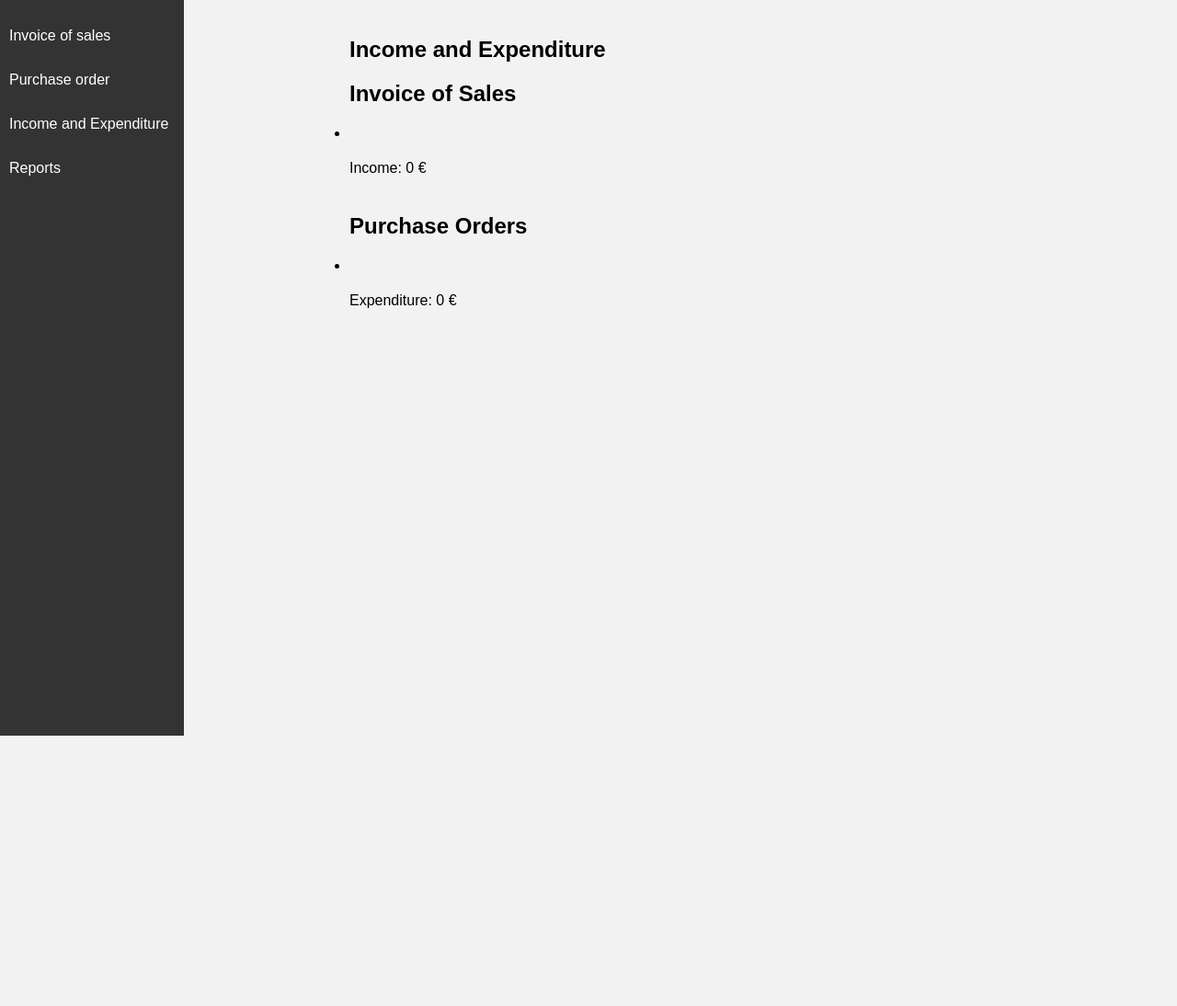
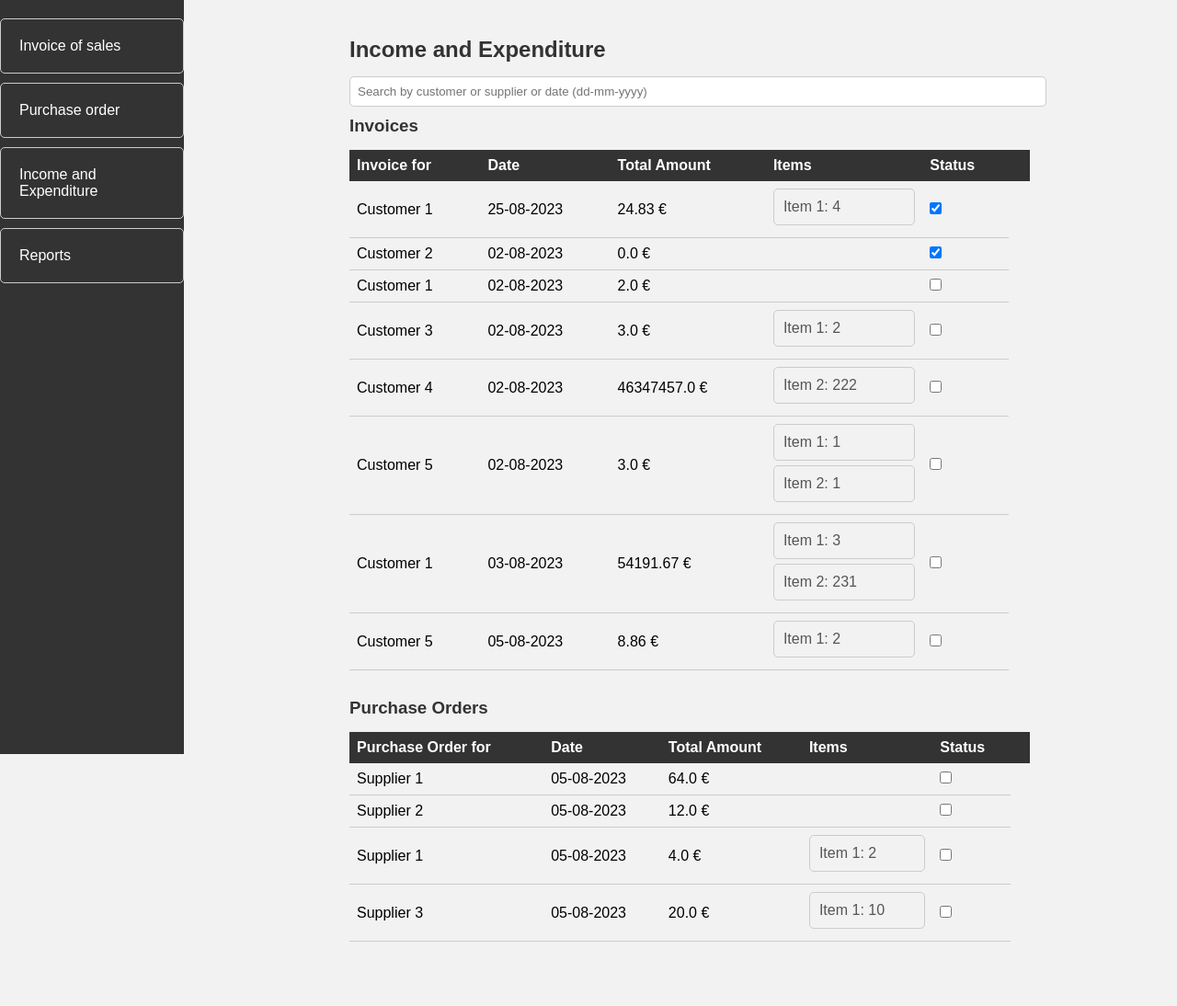
Before and after one commit to WeronikaSieniawska/minishop, a Django app: page /income-and-expenditure/ in a window 1280 px wide. Shown: the whole page at 92% size. Before the commit the page ends 800 px from the top, so only its background shows below. Run offline with Django 4.2, Linux system fonts and the light colour scheme; data comes from the database, SQL or seed files in the repository.

Commit message:
3/4 dziala

```diff
--- a/polls/admin.py
+++ b/polls/admin.py
@@ -1,5 +1,5 @@
 from django.contrib import admin
-from .models import Inventory, Suppliers, Customers, Invoice, PurchaseOrder, CustomerItems
+from .models import Inventory, Suppliers, Customers, Invoice, PurchaseOrder, CustomerItems, SupplierItems
 
 # Rejestracja modeli w panelu administracyjnym
 
@@ -27,6 +27,10 @@ class PurchaseOrderAdmin(admin.ModelAdmin):
 class CustomerItemsAdmin(admin.ModelAdmin):
     list_display = ('cItem', 'amount')
 
+@admin.register(SupplierItems)
+class SupplierItemsAdmin(admin.ModelAdmin):
+    list_display = ('sItem', 'amount')
+
 # Dodatkowe dostosowanie panelu administracyjnego
 
 admin.site.site_header = "Minishop Admin"
--- a/polls/models.py
+++ b/polls/models.py
@@ -55,7 +55,7 @@ class PurchaseOrder(models.Model):
 
 class SupplierItems(models.Model):
     purchase = models.ForeignKey(PurchaseOrder, on_delete=models.CASCADE)
-    cItem = models.ForeignKey(Inventory, on_delete=models.CASCADE)
+    sItem = models.ForeignKey(Inventory, on_delete=models.CASCADE)
     amount = models.IntegerField(default=0, null=True, blank=True, validators=[MinValueValidator(0)])
 
     def __str__(self):
--- a/polls/static/polls/css/style.css
+++ b/polls/static/polls/css/style.css
@@ -1,6 +1,6 @@
 /* style.css */
 
-/* Resetowanie styli dla całej strony */
+/* Reset styles for the entire page */
 body, h1, h2, h3, h4, h5, h6, p, ul, ol, li, form, input, button, table, th, td {
   margin: 0;
   padding: 0;
@@ -8,19 +8,19 @@ body, h1, h2, h3, h4, h5, h6, p, ul, ol, li, form, input, button, table, th, td
   font-family: Arial, sans-serif;
 }
 
-/* Ustawienie tła dla całej strony */
+/* Set background color for the entire page */
 body {
   background-color: #f2f2f2;
 }
 
-/* Styl dla głównego kontenera */
+/* Style for the main container */
 .content {
   padding: 20px;
   max-width: 1000px;
   margin: 0 auto;
 }
 
-/* Styl dla bocznego paska nawigacji */
+/* Style for the sidebar navigation */
 .sidebar {
   background-color: #333;
   color: #fff;
@@ -51,8 +51,8 @@ body {
   background-color: #555;
 }
 
-/* Styl dla zawartości */
-.tab-content {
+/* Style for the tab content area */
+.content .tab_content {
   margin-left: 220px;
   padding: 20px;
 }
@@ -76,6 +76,8 @@ input[type="number"] {
   width: 100%;
   padding: 8px;
   margin-bottom: 10px;
+  border: 1px solid #ccc;
+  border-radius: 5px;
 }
 
 table {
@@ -83,8 +85,7 @@ table {
   border-collapse: collapse;
 }
 
-th,
-td {
+th, td {
   padding: 8px;
   text-align: left;
 }
@@ -103,6 +104,7 @@ button {
   background-color: #333;
   color: #fff;
   border: none;
+  border-radius: 5px;
   cursor: pointer;
 }
 
@@ -114,3 +116,132 @@ button:hover {
   color: red;
   font-size: 14px;
 }
+
+/* Additional styles for better visuals */
+
+/* Style for the main heading */
+h1 {
+  text-align: center;
+  margin-bottom: 30px;
+  padding: 20px 0;
+  background-color: #333;
+  color: #fff;
+}
+
+/* Style for the section headings */
+h2, h3 {
+  margin-bottom: 15px;
+  color: #333;
+}
+
+/* Style for the list items */
+ul {
+  list-style-type: none;
+}
+
+ul li {
+  padding: 10px;
+  border: 1px solid #ccc;
+  border-radius: 5px;
+  margin-bottom: 10px;
+}
+
+/* Style for the link buttons */
+a.button {
+  display: inline-block;
+  padding: 10px 20px;
+  background-color: #333;
+  color: #fff;
+  text-decoration: none;
+  border-radius: 5px;
+}
+
+a.button:hover {
+  background-color: #555;
+}
+
+/* Style for the container holding invoices and purchase orders */
+.invoice-container, .purchase-container {
+  margin-bottom: 30px;
+}
+
+/* Style for invoice and purchase order details */
+.invoice-details, .purchase-details {
+  border: 1px solid #ccc;
+  border-radius: 5px;
+  padding: 15px;
+  background-color: #fff;
+}
+
+/* Style for item list in invoices and purchase orders */
+.item-list {
+  margin-top: 10px;
+}
+
+.item-list li {
+  margin-bottom: 5px;
+  color: #555;
+}
+
+/* Style for the grand total */
+.grand-total {
+  margin-top: 10px;
+  font-weight: bold;
+  color: #333;
+}
+
+/* Style for the tables */
+.invoice-table, .purchase-order-table {
+  width: 100%;
+  border-collapse: collapse;
+  margin-bottom: 30px;
+}
+
+.invoice-table th, .purchase-order-table th {
+  background-color: #333;
+  color: #fff;
+  padding: 8px;
+  text-align: left;
+}
+
+.invoice-table td, .purchase-order-table td {
+  padding: 8px;
+  text-align: left;
+  border-bottom: 1px solid #ccc;
+}
+
+/* Style for the item list in the tables */
+.invoice-table ul, .purchase-order-table ul {
+  list-style-type: none;
+  margin: 0;
+  padding: 0;
+}
+
+.invoice-table li, .purchase-order-table li {
+  margin-bottom: 5px;
+  color: #555;
+}
+
+/* Style for the grand total in the tables */
+.invoice-table .total-amount, .purchase-order-table .total-amount {
+  font-weight: bold;
+  color: #333;
+}
+
+/* Style for the footer */
+footer {
+  text-align: center;
+  margin-top: 50px;
+  padding: 20px 0;
+  background-color: #333;
+  color: #fff;
+}
+
+/* Style for the search field */
+#searchField {
+  width: 100%;
+  padding: 8px;
+  margin-bottom: 10px;
+  border: 1px solid #ccc;
+  border-radius: 5px;
+}
--- /dev/null
+++ b/polls/static/polls/js/script3.js
@@ -0,0 +1,117 @@
+document.addEventListener("DOMContentLoaded", function () {
+    const invoiceTable = document.getElementById("invoiceTable");
+    const purchaseOrderTable = document.getElementById("purchaseOrderTable");
+    const searchField = document.getElementById("searchField");
+
+    // Sort the tables based on the column header clicked
+    const sortTable = (table, column) => {
+        const rows = Array.from(table.querySelectorAll("tbody tr"));
+
+        rows.sort((a, b) => {
+            const cellA = a.querySelector(`td:nth-child(${column})`).innerText;
+            const cellB = b.querySelector(`td:nth-child(${column})`).innerText;
+            return cellA.localeCompare(cellB, "en", { numeric: true });
+        });
+
+        rows.forEach((row) => table.querySelector("tbody").appendChild(row));
+    };
+
+    // Attach click event listener to each column header in the tables
+    document.querySelectorAll(".invoice-table th, .purchase-order-table th").forEach((th, index) => {
+        th.addEventListener("click", () => {
+            const table = th.closest("table");
+            sortTable(table, index + 1);
+        });
+    });
+
+    // Filter the tables based on the search input
+    searchField.addEventListener("input", () => {
+        const searchValue = searchField.value.toLowerCase();
+        const invoiceRows = Array.from(invoiceTable.querySelectorAll("tbody tr"));
+        const purchaseOrderRows = Array.from(purchaseOrderTable.querySelectorAll("tbody tr"));
+
+        invoiceRows.forEach((row) => {
+            const customer = row.querySelector("td:first-child").innerText.toLowerCase();
+            const date = row.querySelector("td:nth-child(2)").innerText.toLowerCase();
+            row.style.display = (customer.includes(searchValue) || date.includes(searchValue)) ? "" : "none";
+        });
+
+        purchaseOrderRows.forEach((row) => {
+            const supplier = row.querySelector("td:first-child").innerText.toLowerCase();
+            const date = row.querySelector("td:nth-child(2)").innerText.toLowerCase();
+            row.style.display = (supplier.includes(searchValue) || date.includes(searchValue)) ? "" : "none";
+        });
+    });
+
+    // Handle checkbox changes for marking invoices as completed
+    document.querySelectorAll(".invoice-complete").forEach((checkbox) => {
+        checkbox.addEventListener("change", () => {
+            const invoiceId = checkbox.dataset.invoiceId;
+            const isCompleted = checkbox.checked;
+
+            // Send the data to the server using fetch API
+            fetch(`/api/mark_invoice_complete/${invoiceId}/`, {
+                method: "POST",
+                headers: {
+                    "Content-Type": "application/json",
+                    "X-CSRFToken": getCookie("csrftoken"), // You need to implement this function to get the CSRF token
+                },
+                body: JSON.stringify({ is_completed: isCompleted }),
+            })
+                .then((response) => {
+                    if (response.ok) {
+                        console.log("Invoice marked as completed.");
+                    } else {
+                        console.error("Error marking invoice as completed.");
+                    }
+                })
+                .catch((error) => {
+                    console.error("Error marking invoice as completed:", error);
+                });
+        });
+    });
+
+    // Handle checkbox changes for marking purchase orders as completed
+    document.querySelectorAll(".purchase-order-complete").forEach((checkbox) => {
+        checkbox.addEventListener("change", () => {
+            const purchaseOrderId = checkbox.dataset.purchaseId;
+            const isCompleted = checkbox.checked;
+
+            // Send the data to the server using fetch API
+            fetch(`/api/mark_purchase_order_complete/${purchaseOrderId}/`, {
+                method: "POST",
+                headers: {
+                    "Content-Type": "application/json",
+                    "X-CSRFToken": getCookie("csrftoken"), // You need to implement this function to get the CSRF token
+                },
+                body: JSON.stringify({ is_completed: isCompleted }),
+            })
+                .then((response) => {
+                    if (response.ok) {
+                        console.log("Purchase order marked as completed.");
+                    } else {
+                        console.error("Error marking purchase order as completed.");
+                    }
+                })
+                .catch((error) => {
+                    console.error("Error marking purchase order as completed:", error);
+                });
+        });
+    });
+
+    // Fake API call function for demonstration purposes
+    function fakeAPICall(endpoint, data) {
+        return new Promise((resolve, reject) => {
+            setTimeout(() => {
+                resolve({ status: "success", data });
+            }, 500);
+        });
+    }
+
+    // You need to implement this function to get the CSRF token from the cookie
+    function getCookie(name) {
+        const value = `; ${document.cookie}`;
+        const parts = value.split(`; ${name}=`);
+        if (parts.length === 2) return parts.pop().split(";").shift();
+    }
+});
--- a/polls/templates/polls/income_and_expenditure.html
+++ b/polls/templates/polls/income_and_expenditure.html
@@ -21,37 +21,80 @@
     </div>
 
     <div class="content">
-        <div id="invoice-of-sales" class="tab-content">
-            <!-- Treść zawartości dla zakładki "Income and Expenditure" -->
+        <div id="income-and-expenditure" class="tab_content">
             <h2>Income and Expenditure</h2>
-            <h2>Invoice of Sales</h2>
-            <ul class="form-list" id="invoice-form-list">
-                <li>
-                    <form>
-                        <!-- Dodaj pola dla faktur rzeczy sprzedanych -->
-                    </form>
-                </li>
-                <!-- Dodaj więcej formularzy, jeśli jest to wymagane -->
-            </ul>
-            <p>Income: <span id="invoice-total">0</span> €</p>
-        </div>
 
-        <div id="purchase-order" class="tab-content">
-            <!-- Treść zawartości dla zakładki "Purchase Orders" -->
-            <h2>Purchase Orders</h2>
-            <ul class="form-list" id="order-form-list">
-                <li>
-                    <form>
-                        <!-- Dodaj pola dla faktur rzeczy kupionych -->
-                    </form>
-                </li>
-                <!-- Dodaj więcej formularzy, jeśli jest to wymagane -->
-            </ul>
-            <p>Expenditure: <span id="order-total">0</span> €</p>
+            <input type="text" id="searchField" class="searchField" placeholder="Search by customer or supplier or date (dd-mm-yyyy)">
+
+            <h3>Invoices</h3>
+            <table class="invoice-table" id="invoiceTable">
+                <thead>
+                    <tr>
+                        <th>Invoice for</th>
+                        <th>Date</th>
+                        <th>Total Amount</th>
+                        <th>Items</th>
+                        <th>Status<th>
+                    </tr>
+                </thead>
+                <tbody>
+                    {% for data in invoice_data %}
+                    <tr>
+                        <td>{{ data.invoice.customer }}</td>
+                        <td>{{ data.invoice.iPubDate | date:"d-m-Y" }}</td>
+                        <td>{{ data.total_amount }} €</td>
+                        <td>
+                            <ul>
+                                {% for item in data.items %}
+                                <li>{{ item.cItem.item }}: {{ item.amount }}</li>
+                                {% endfor %}
+                            </ul>
+                        </td>
+                        <td>
+                            <input type="checkbox" class="invoice-complete" data-invoice-id="{{ data.invoice.id }}"
+                                {% if data.invoice.iComplete %} checked {% endif %}>
+                        </td>
+                    </tr>
+                    {% endfor %}
+                </tbody>
+            </table>
+
+            <h3>Purchase Orders</h3>
+            <table class="purchase-order-table" id="purchaseOrderTable">
+                <thead>
+                    <tr>
+                        <th>Purchase Order for</th>
+                        <th>Date</th>
+                        <th>Total Amount</th>
+                        <th>Items</th>
+                        <th>Status<th>
+                    </tr>
+                </thead>
+                <tbody>
+                    {% for data in purchase_order_data %}
+                    <tr>
+                        <td>{{ data.purchase_order.supplier }}</td>
+                        <td>{{ data.purchase_order.pubDate | date:"d-m-Y" }}</td>
+                        <td>{{ data.total_amount }} €</td>
+                        <td>
+                            <ul>
+                                {% for item in data.items %}
+                                <li>{{ item.sItem.item }}: {{ item.amount }}</li>
+                                {% endfor %}
+                            </ul>
+                        </td>
+                        <td>
+                            <input type="checkbox" class="purchase-order-complete" data-purchase-id="{{ data.purchase_order.id }}"
+                                {% if data.purchase_order.complete %} checked {% endif %}>
+                        </td>
+                    </tr>
+                    {% endfor %}
+                </tbody>
+            </table>
         </div>
     </div>
 
-    <script src="{% static 'polls/js/script.js' %}"></script>
+    <script src="{% static 'polls/js/script3.js' %}"></script>
 </body>
 
 </html>
--- a/polls/templates/polls/invoice_of_sales.html
+++ b/polls/templates/polls/invoice_of_sales.html
@@ -63,7 +63,7 @@
                         <td>{{ item.item }}</td>
                         <td>{{ item.description }}</td>
                         <td>{{ item.quantity }}</td>
-                        <td>{{ item.purchasePrice }}</td>
+                        <td>{{ item.salePrice }}</td>
                         <td class="total_amount"></td>
                         <td>
                             <input
--- a/polls/urls.py
+++ b/polls/urls.py
@@ -11,4 +11,9 @@ urlpatterns = [
     path("save_customer_items/", views.SaveCustomerItemsView.as_view(), name="save_customer_items"),
     path("check_customer_exists/", views.CheckCustomerExistsView.as_view(), name="check_customer_exists"),
     path("add_customer/", views.AddCustomerView.as_view(), name="add_customer"),
+    path("save_supplier_items/", views.SaveSupplierItemsView.as_view(), name="save_supplier_items"),
+    path("check_supplier_exists/", views.CheckSupplierExistsView.as_view(), name="check_supplier_exists"),
+    path("add_supplier/", views.AddSupplierView.as_view(), name="add_supplier"),
+    path("api/mark_invoice_complete/<int:invoice_id>/", views.MarkInvoiceComplete.as_view(), name="mark_invoice_complete"),
+    path("api/mark_purchase_order_complete/<int:purchase_order_id>/", views.MarkPurchaseOrderComplete.as_view(), name='mark_purchase_order_complete'),
 ]
--- a/polls/views.py
+++ b/polls/views.py
@@ -1,9 +1,12 @@
 from django.shortcuts import render, get_object_or_404
 from django.views import View
 from django.http import JsonResponse
-from .models import Inventory, Customers, Invoice, CustomerItems
+from .models import Inventory, Customers, Invoice, CustomerItems, Suppliers, SupplierItems, PurchaseOrder
 from datetime import datetime
 import json
+from rest_framework.views import APIView
+from rest_framework.response import Response
+from rest_framework import status
 
 class InvoiceOfSalesView(View):
     def get(self, request):
@@ -11,25 +14,6 @@ class InvoiceOfSalesView(View):
         customers = Customers.objects.all()
         current_date = datetime.now().strftime("%Y-%m-%d")
         return render(request, 'polls/invoice_of_sales.html', {'inventory_data': inventory_data, 'customers': customers, 'current_date': current_date})
-
-    def post(self, request):
-        if request.method == "POST":
-            customer_name = request.POST.get('customer')
-            invoice_date = request.POST.get('iPubDate')
-            total_amount = request.POST.get('iTotal')
-
-            customer, created = Customers.objects.get_or_create(cName=customer_name)
-
-            invoice = Invoice(customer=customer, iPubDate=invoice_date, iTotal=total_amount, iComplete=False)
-            invoice.save()
-
-            for item in Inventory.objects.all():
-                amount = request.POST.get(f'amount_{item.id}')
-                if amount:
-                    customer_item = CustomerItems(invoice=invoice, cItem=item, amount=amount)
-                    customer_item.save()
-
-        return JsonResponse({'status': 'success'})
 
 class SaveCustomerItemsView(View):
     def post(self, request):
@@ -68,21 +52,6 @@ class SaveCustomerItemsView(View):
 
         return JsonResponse({'message': 'Customer items saved successfully.'})
 
-class PurchaseOrderView(View):
-    def get(self, request):
-        inventory_data = Inventory.objects.all()
-        customers = Customers.objects.all()
-        current_date = datetime.now().strftime("%Y-%m-%d")
-        return render(request, 'polls/purchase_order.html', {'inventory_data': inventory_data, 'customers': customers, 'current_date': current_date})
-
-class IncomeAndExpenditureView(View):
-    def get(self, request):
-        return render(request, 'polls/income_and_expenditure.html')
-
-class ReportsView(View):
-    def get(self, request):
-        return render(request, 'polls/reports.html')
-
 class AddCustomerView(View):
     def post(self, request):
         data = json.loads(request.body)
@@ -108,3 +77,118 @@ class CheckCustomerExistsView(View):
             return JsonResponse({'exists': False})
 
         return JsonResponse({'exists': True, 'customer_id': customer.id})
+
+class PurchaseOrderView(View):
+    def get(self, request):
+        inventory_data = Inventory.objects.all()
+        suppliers = Suppliers.objects.all()
+        current_date = datetime.now().strftime("%Y-%m-%d")
+        return render(request, 'polls/purchase_order.html', {'inventory_data': inventory_data, 'suppliers': suppliers, 'current_date': current_date})
+
+class SaveSupplierItemsView(View):
+    def post(self, request):
+        data = json.loads(request.body)
+        supplier_name = data.get('supplier')
+        invoice_date = data.get('pubDate')
+        total_amount = data.get('total')
+        items = data.get('items')
+
+        if not supplier_name:
+            return JsonResponse({'error': 'Please provide a supplier name.'}, status=400)
+
+        if not invoice_date:
+            return JsonResponse({'error': 'Please provide an invoice date.'}, status=400)
+
+        if not total_amount:
+            return JsonResponse({'error': 'Please provide a total amount.'}, status=400)
+
+        supplier, created = Suppliers.objects.get_or_create(sName=supplier_name)
+
+        invoice = PurchaseOrder(supplier=supplier, pubDate=invoice_date, total=total_amount, complete=False)
+        invoice.save()
+
+        for item_data in items:
+            item_id = item_data.get('item_id')
+            amount = item_data.get('amount')
+
+            if item_id and amount and amount >= 1:
+                try:
+                    item = Inventory.objects.get(id=item_id)
+                except Inventory.DoesNotExist:
+                    continue
+
+                supplier_item = SupplierItems(purchase=invoice, sItem=item, amount=amount)
+                supplier_item.save()
+
+        return JsonResponse({'message': 'Supplier items saved successfully.'})
+
+class AddSupplierView(View):
+    def post(self, request):
+        data = json.loads(request.body)
+        supplier_name = data.get('supplier')
+
+        if not supplier_name:
+            return JsonResponse({'error': 'Please provide a supplier name.'}, status=400)
+
+        supplier, created = Suppliers.objects.get_or_create(sName=supplier_name)
+
+        return JsonResponse({'message': 'Supplier added successfully.', 'Supplier_id': supplier.id})
+
+class CheckSupplierExistsView(View):
+    def get(self, request):
+        supplier_name = request.GET.get('name')
+
+        if not supplier_name:
+            return JsonResponse({'error': 'Please provide a supplier name.'}, status=400)
+
+        try:
+            supplier = Suppliers.objects.get(sName=supplier_name)
+        except Suppliers.DoesNotExist:
+            return JsonResponse({'exists': False})
+
+        return JsonResponse({'exists': True, 'supplier_id': supplier.id})
+
+class IncomeAndExpenditureView(View):
+    def get(self, request):
+        # Fetch all the invoices and purchase orders
+        invoices = Invoice.objects.all()
+        purchase_orders = PurchaseOrder.objects.all()
+
+        # Fetch the corresponding customer items and supplier items for each invoice and purchase order
+        invoice_data = []
+        for invoice in invoices:
+            total_amount = invoice.iTotal
+            items = CustomerItems.objects.filter(invoice=invoice)
+            invoice_data.append({'invoice': invoice, 'items': items, 'total_amount': total_amount})
+
+        purchase_order_data = []
+        for purchase_order in purchase_orders:
+            total_amount = purchase_order.total
+            items = SupplierItems.objects.filter(purchase=purchase_order)
+            purchase_order_data.append({'purchase_order': purchase_order, 'items': items, 'total_amount': total_amount})
+
+        return render(request, 'polls/income_and_expenditure.html', {'invoice_data': invoice_data, 'purchase_order_data': purchase_order_data})
+
+class MarkInvoiceComplete(APIView):
+    def post(self, request, invoice_id):
+        try:
+            invoice = Invoice.objects.get(pk=invoice_id)
+            invoice.iComplete = request.data.get("is_completed", False)
+            invoice.save()
+            return Response(status=status.HTTP_200_OK)
+        except Invoice.DoesNotExist:
+            return Response(status=status.HTTP_404_NOT_FOUND)
+
+class MarkPurchaseOrderComplete(APIView):
+    def post(self, request, purchase_order_id):
+        try:
+            purchase_order = PurchaseOrder.objects.get(pk=purchase_order_id)
+            purchase_order.complete = request.data.get("is_completed", False)
+            purchase_order.save()
+            return Response(status=status.HTTP_200_OK)
+        except PurchaseOrder.DoesNotExist:
+            return Response(status=status.HTTP_404_NOT_FOUND)
+
+class ReportsView(View):
+    def get(self, request):
+        return render(request, 'polls/reports.html')
```
Also changed, not shown: polls/static/polls/js/script2.js (+21 -21 lines), polls/templates/polls/purchase_order.html (+6 -6 lines), db.sqlite3, polls/migrations/0007_rename_citem_supplieritems_sitem.py (added).
